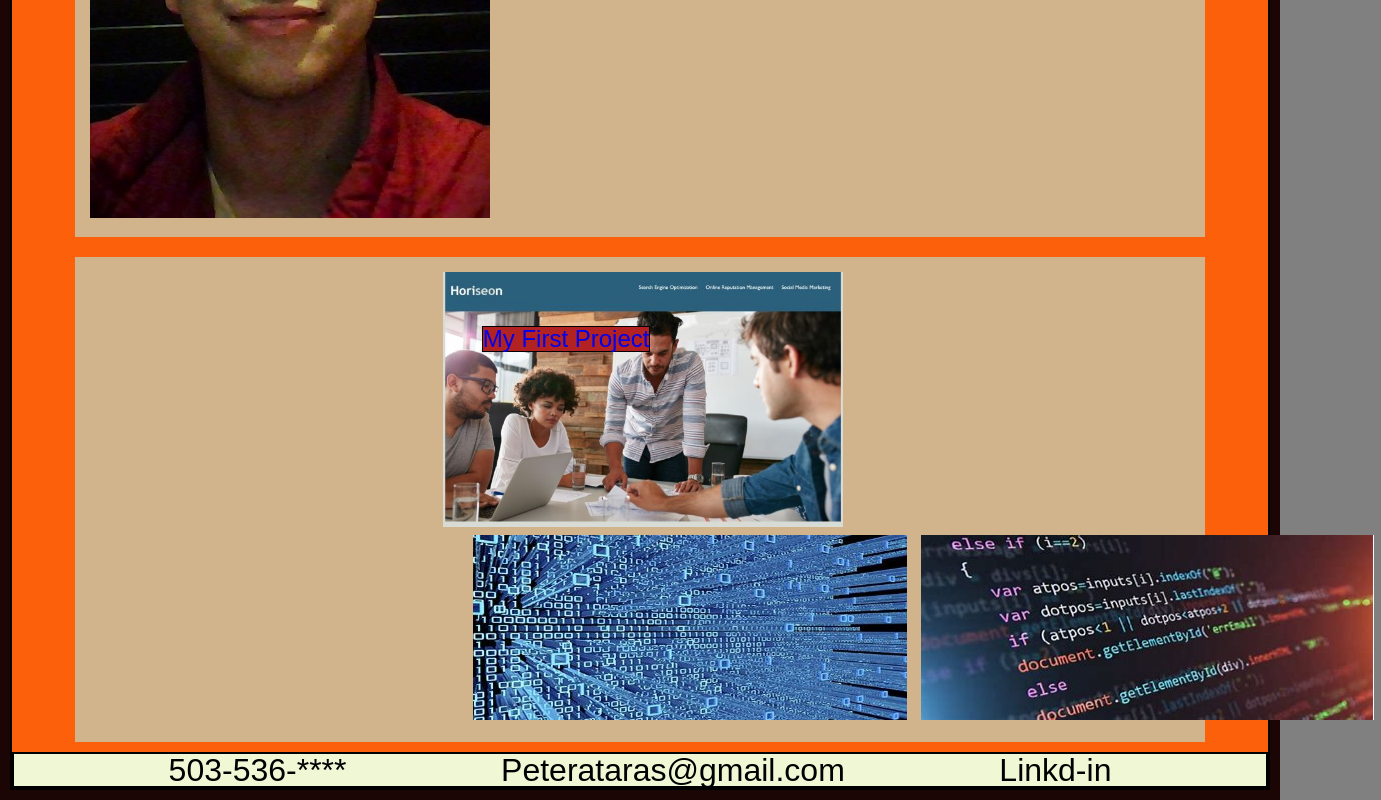
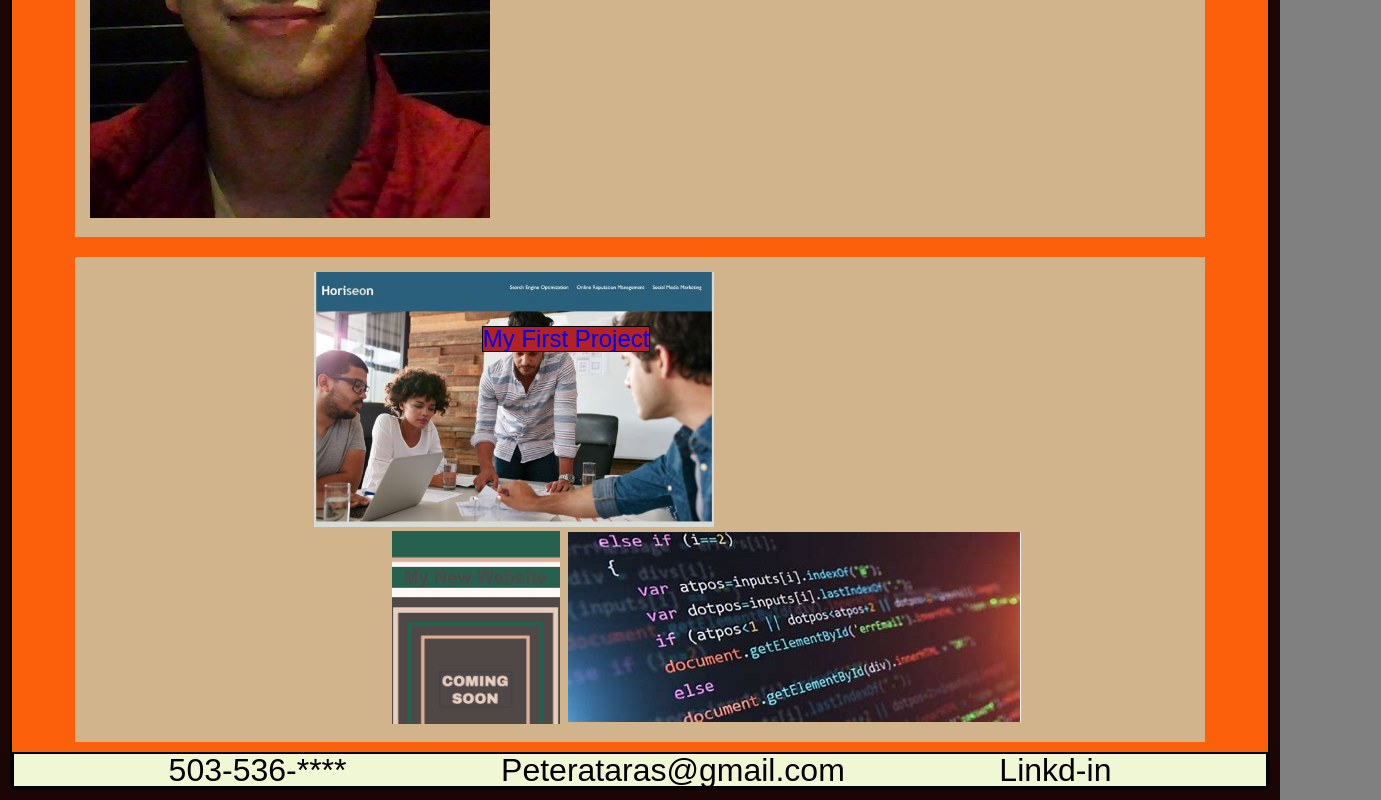
Before and after one commit to poprit77/Portfolio, a plain HTML site: page index.html in a window 1280 px wide. Shown: the part 1048-1848 px from the top of the page, 1381 px wide, since content can reach past the window. Drawn offline with Linux system fonts and the light colour scheme.

Commit message:
link 01-mini-project

```diff
--- a/index.html
+++ b/index.html
@@ -82,13 +82,15 @@
             </div>
             <div class="card" id="bottom-card">
                 <div class="Projects">
-                    <a href="https://poprit77.github.io/Project-1/" ?>
+                    <a href="https://poprit77.github.io/Project-1/">
                         <img src="assests/images/Web capture_30-10-2022_25620_poprit77.github.io.jpeg"
                             alt="Project-image" class="image">
                         <span class="project-span">My First Project</span>
                     </a>
                     <nav>
-                        <img src="assests/images/Programs_Dept-ComputerScience_lrg_0.jpg" id="bottom-image" alt="Project 2">
+                        <a href="https://poprit77.github.io/01-Mini-project/">
+                            <img src="assests/images/01-mini-project.png" id="bottom-image" alt="Project 2" style="max-height: 200px;">
+                        </a>
                         <img src="assests/images/download.jpg" id="bottom-image" alt="Project 3">
                     </nav>
                 </div>
```
Also changed, not shown: assests/images/01-mini-project.png (added), assests/images/Programs_Dept-ComputerScience_lrg_0.jpg (deleted).
